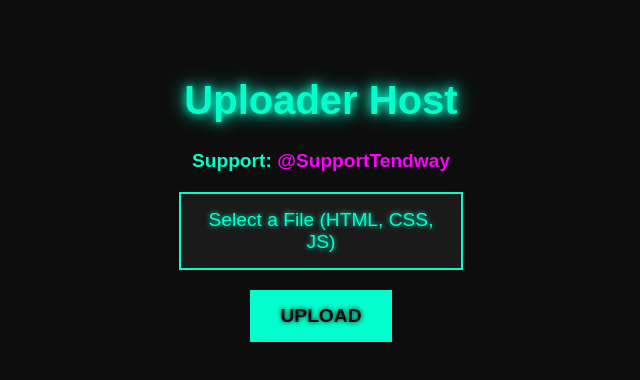
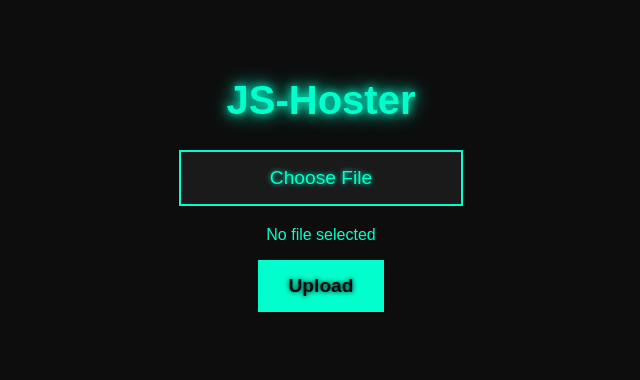
Before and after one commit to tendway/JS-Hoster, a plain HTML site: page index.html in a window 1280 px wide. Shown: the whole page, without its empty margins (319-959 px from the left). Drawn offline with Linux system fonts and the light colour scheme.

Commit message:
Update index.html

```diff
--- a/index.html
+++ b/index.html
@@ -3,23 +3,18 @@
 <head>
     <meta charset="UTF-8">
     <meta name="viewport" content="width=device-width, initial-scale=1.0">
-    <title>JS Hoster</title>
+    <title>JS-Hoster</title>
     <link rel="stylesheet" href="style.css">
+    <script src="upload.js" defer></script>
 </head>
 <body>
     <div class="container">
-        <h1>Uploader Host</h1>
-        <p class="support"><b>Support:</b> <a href="https://t.me/SupportTendway" target="_blank">@SupportTendway</a></p>
-
-        <label class="file-label">
-            Select a File (HTML, CSS, JS)
-            <input type="file" id="fileInput" accept=".html,.css,.js">
-        </label>
-
-        <button onclick="uploadFile()">UPLOAD</button>
+        <h1>JS-Hoster</h1>
+        <label for="fileInput" class="file-label">Choose File</label>
+        <input type="file" id="fileInput" class="file-input" onchange="updateFileName()">
+        <p id="fileName">No file selected</p>
+        <button onclick="uploadFile()">Upload</button>
         <p id="status"></p>
     </div>
-
-    <script src="upload.js"></script>
 </body>
 </html>
```
